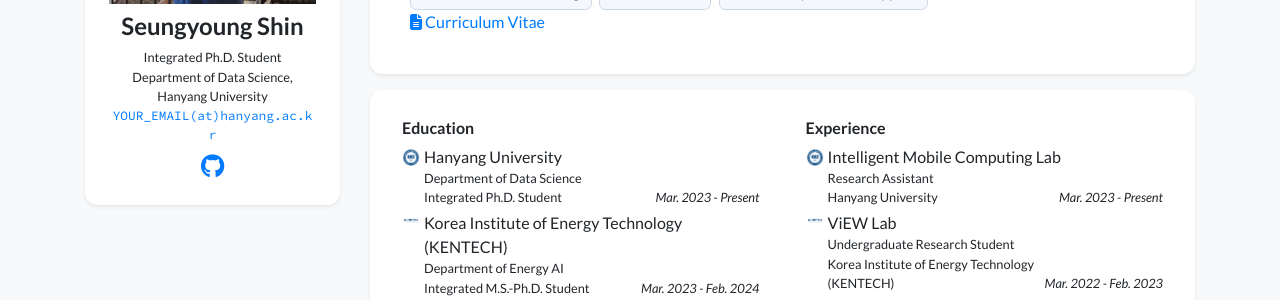
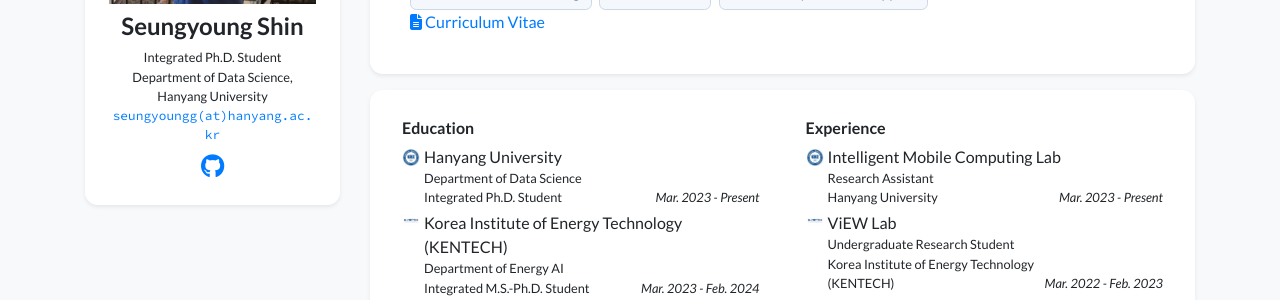
Before and after one commit to seungyoungg/academic-homepage-test, a Jekyll site: the page built from index.html, in a window 1280 px wide. Shown: the part 298-598 px from the top of the page. Built offline with Jekyll 4.4.1, drawn with Linux system fonts in a browser that asks for light colours; nearby versions of some CDN libraries; a style sheet for code colours, icons or effects is not loaded.

Commit message:
Update profile.yml

```diff
--- a/_data/profile.yml
+++ b/_data/profile.yml
@@ -8,7 +8,7 @@
   - name: Department of Data Science, Hanyang University
     logo: /assets/images/badges/hanyang.png
 
-email: "YOUR_EMAIL@hanyang.ac.kr"
+email: "seungyoungg@hanyang.ac.kr"
 cv_link: /assets/files/Seungyoung_Shin_CV.pdf
 
 # gscholar: YOUR_GOOGLE_SCHOLAR_ID
```
